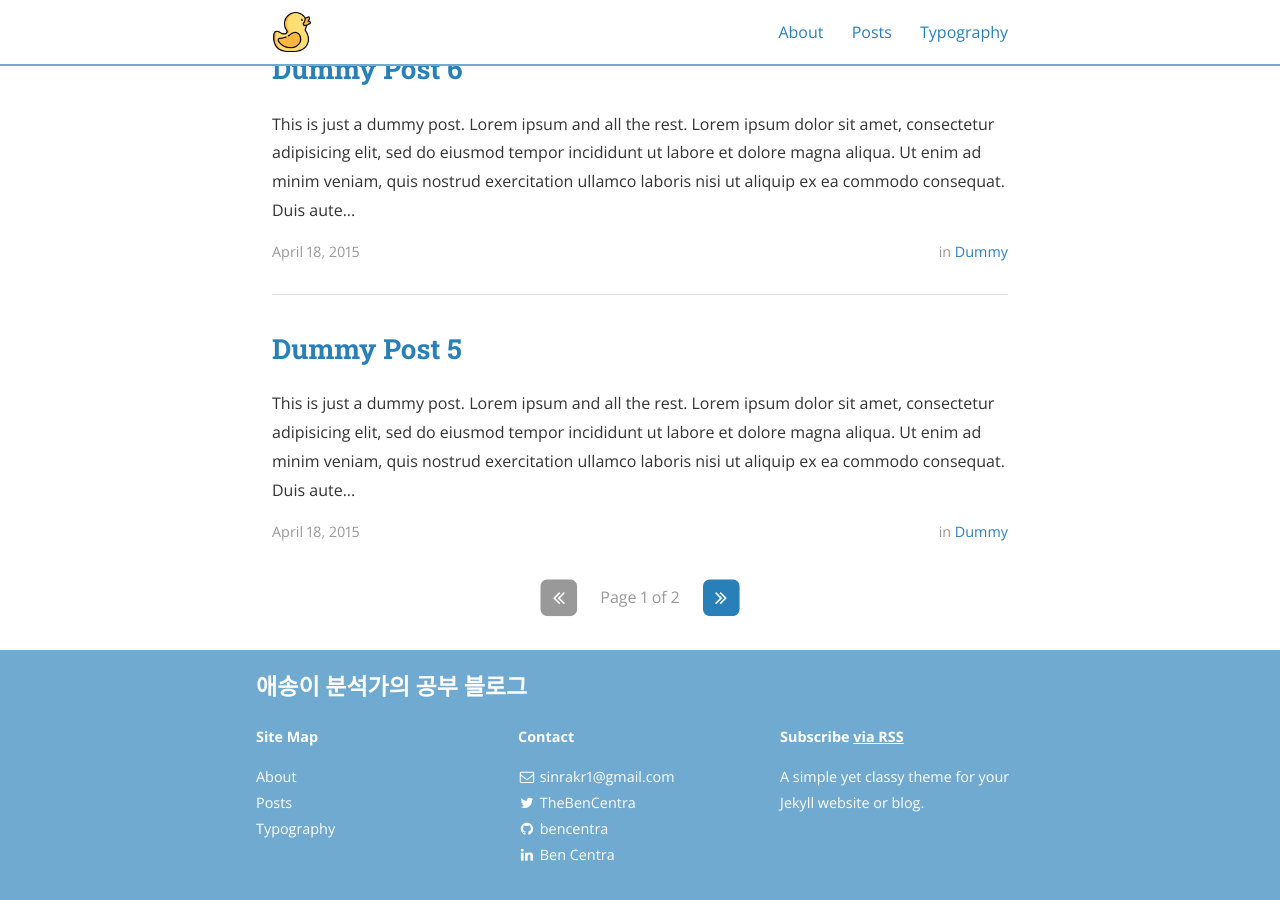
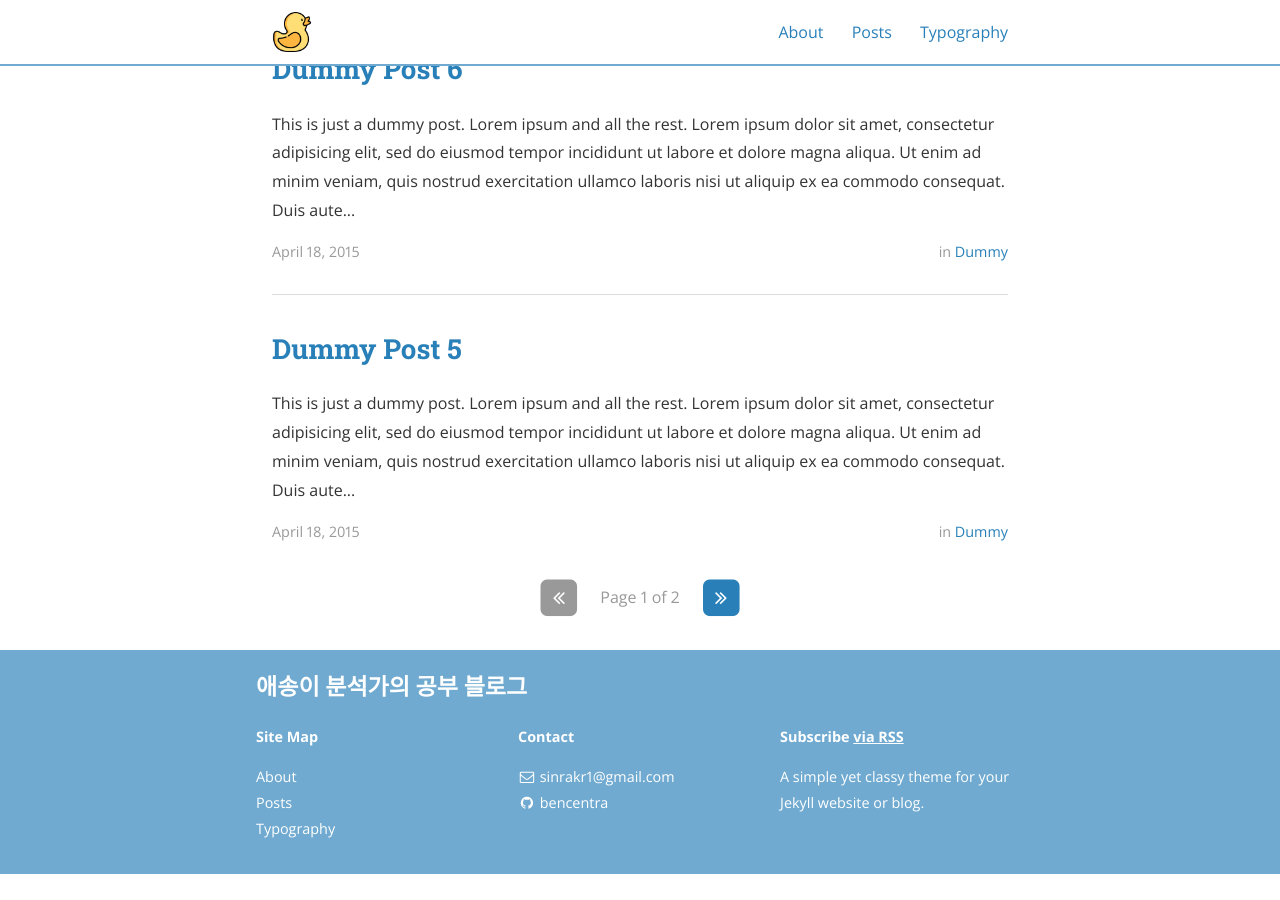
Before and after one commit to blessedby-clt/blessedby-clt.github.io, a Jekyll site: the page built from index.html, in a window 1280 px wide and 900 px high, scrolled down 1275 px. Built offline with Jekyll 4.4.1, drawn with Linux system fonts in a browser that asks for light colours; nearby versions of some CDN libraries; the list of posts is cut into pages by our own code; after the commit the page ends 2149 px from its top, so only the background shows below that; part of the change alters nothing that is shown.

Commit message:
SNS정보수정_V2

```diff
--- a/_config.yml
+++ b/_config.yml
@@ -79,7 +79,7 @@ social:
   - name: Twitter
     icon: twitter
     username: TheBenCentra
-    url: https://twitter.com/TheBenCentra
+    url: ""
     desc: Follow me on Twitter
     share: false
 
@@ -93,14 +93,14 @@ social:
   - name: GitHub
     icon: github
     username: bencentra
-    url: https://github.com/bencentra
-    desc: Fork me on GitHub
-    share: false
+    url: https://github.com/blessedby-clt
+    desc: 연습용
+    share: true
 
   - name: LinkedIn
     icon: linkedin
     username: Ben Centra
-    url: https://www.linkedin.com/pub/ben-centra/47/769/60a
+    url: ""
     desc: Connect with me on LinkedIn
     share: false
 
@@ -179,7 +179,7 @@ social:
     username: ""
     url: ""
     desc: Share to Reddit
-    share: true
+    share: false
 
   - name: "Hacker News"
     icon: hacker-news
```
